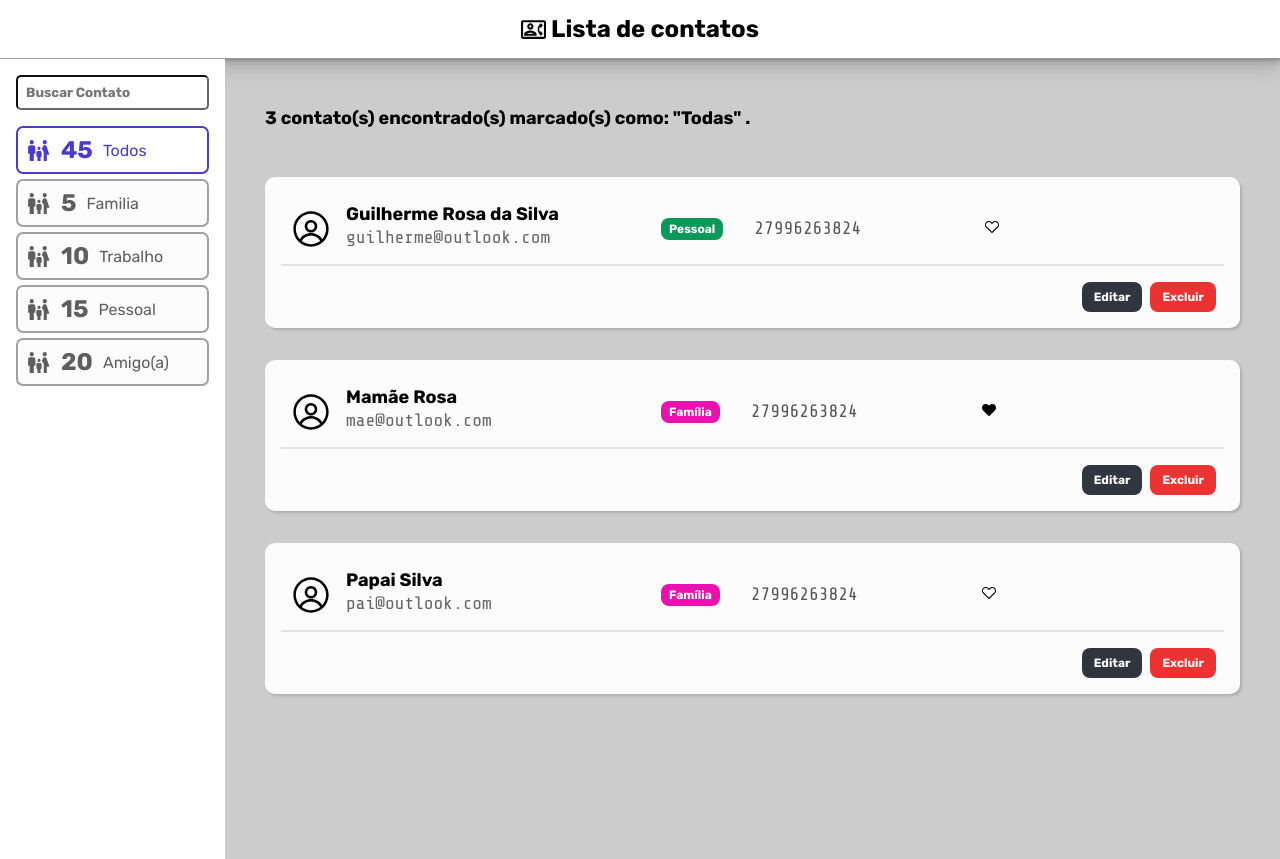
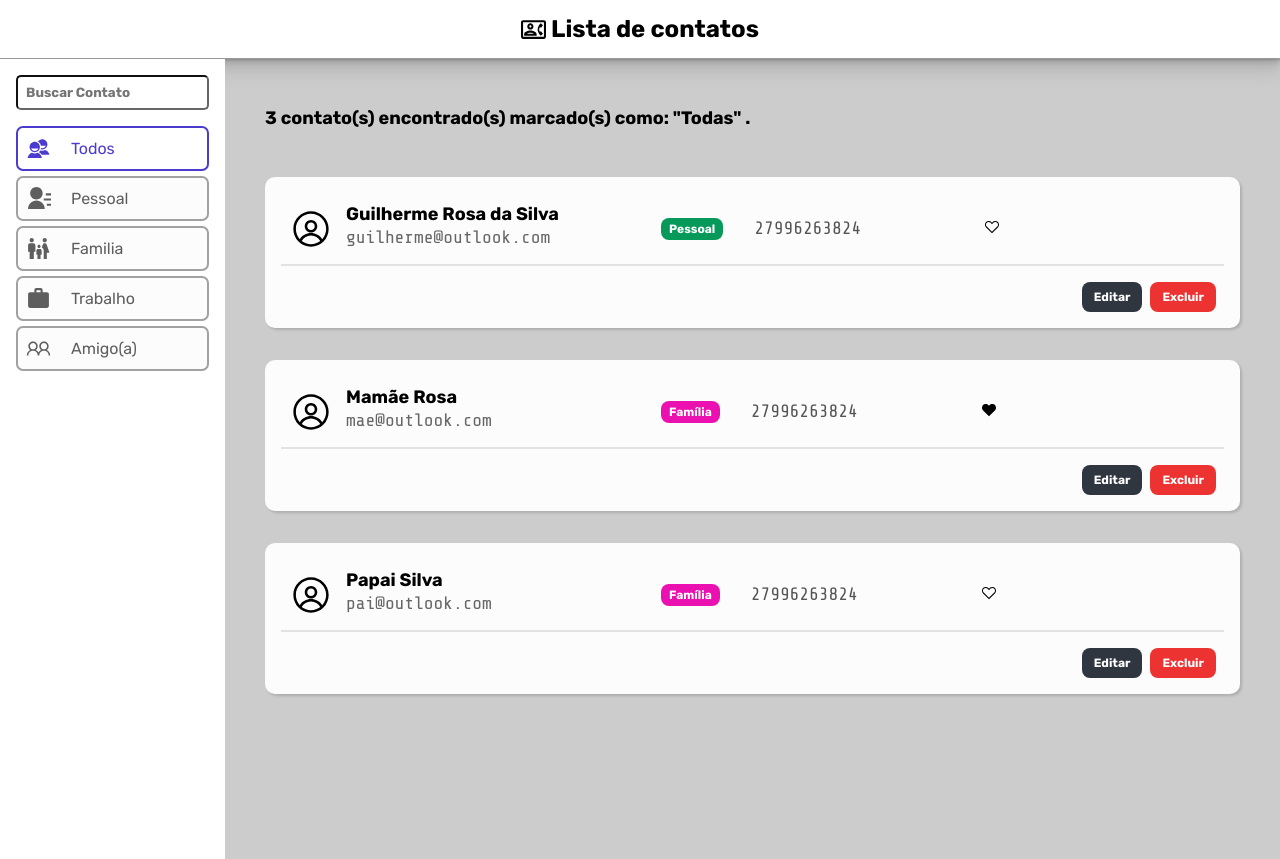
Before and after one commit to guilhermers23/EBAC_M32_Tarefa-ListaDeContatos, a React (Vite) app: page / in a window 1280 px wide. Built offline with nearby package versions, Linux system fonts and the light colour scheme.

Commit message:
Finalizando os Cards no Sidebar

```diff
--- a/src/components/CardFilter/index.tsx
+++ b/src/components/CardFilter/index.tsx
@@ -1,18 +1,27 @@
-import { MdFamilyRestroom } from "react-icons/md";
+import { useDispatch, useSelector } from "react-redux";
+import type { RootReducer } from "../../store";
+import type { ReactNode } from "react";
 import * as Enums from "../../utilities/enums/ContactEnums";
 import * as S from "./styled";
+import { changeFilter } from "../../store/reducers/filter";
 
-type PropsCard = {
-    label: string;
-    type: Enums.TypeContact;
-    counter: number;
-    hasActive: boolean;
-};
+type PropsCard = { label: string; typeValue?: Enums.TypeContact; icon: ReactNode };
 
-const CardFilter = ({ label, counter, hasActive }: PropsCard) => {
+const CardFilter = ({ label, counter, typeValue, icon }: PropsCard) => {
+    const dispatch = useDispatch();
+    const { filter, contacts } = useSelector((state: RootReducer) => state);
+
+    const onFilter = () => { dispatch(changeFilter({ valueType })) };
+
+    const isActive = (): boolean => {
+        return filter.valueType === typeValue;
+    };
+
+    const hasActive = isActive();
+
     return (
-        <S.Card active={hasActive}>
-            <MdFamilyRestroom size={25} />
+        <S.Card active={hasActive} onClick={onFilter}>
+            {icon}
             <S.Counter>{counter}</S.Counter>
             <S.Label>{label}</S.Label>
         </S.Card>
--- a/src/containers/Sidebar/index.tsx
+++ b/src/containers/Sidebar/index.tsx
@@ -1,20 +1,54 @@
+import { useNavigate } from "react-router-dom";
+import { useDispatch, useSelector } from "react-redux";
+import { MdFamilyRestroom, MdOutlineWork } from "react-icons/md";
+import { IoMdContacts } from "react-icons/io";
+import { LiaUserFriendsSolid } from "react-icons/lia";
+import { RiContactsFill } from "react-icons/ri";
+import type { RootReducer } from "../../store";
 import CardFilter from "../../components/CardFilter";
+import { changeTerm } from "../../store/reducers/filter";
+import * as Enums from "../../utilities/enums/ContactEnums";
 import * as S from "./styled";
 import * as GS from "../../styles";
 
-const Sidebar = () => {
+type PropsSidebar = { showFilter: boolean; }
+
+const Sidebar = ({ showFilter }: PropsSidebar) => {
+    const dispatch = useDispatch();
+    const navigate = useNavigate();
+    const { term } = useSelector((state: RootReducer) => state.filter);
+
+    const onChangeTerm = (event: React.ChangeEvent<HTMLInputElement>) => {
+        dispatch(changeTerm(event.target.value))
+    };
+
     return (
         <S.Aside>
-            <div>
-                <GS.Input type="text" placeholder="Buscar Contato" />
-                <S.Filters>
-                    <CardFilter counter={45} label="Todos" type="Todos" hasActive={true} />
-                    <CardFilter counter={5} hasActive={false} label="Familia" type="Familia" />
-                    <CardFilter counter={10} hasActive={false} label="Trabalho" type="Trabalho" />
-                    <CardFilter counter={15} hasActive={false} label="Pessoal" type="Pessoal" />
-                    <CardFilter counter={20} hasActive={false} label="Amigo(a)" type="Amigo(a)" />
-                </S.Filters>
-            </div>
+            {showFilter ? (
+
+                <div>
+                    <GS.Input type="text" placeholder="Buscar Contato"
+                        value={term} onChange={onChangeTerm} />
+                    <S.Filters>
+                        <CardFilter label="Todos" icon={<IoMdContacts size={25} />}
+                        />
+                        <CardFilter label="Pessoal" icon={<RiContactsFill size={25} />}
+                            typeValue={Enums.TypeContact.PESSOAL}
+                        />
+                        <CardFilter label="Familia" icon={<MdFamilyRestroom size={25} />}
+                            typeValue={Enums.TypeContact.FAMILIA}
+                        />
+                        <CardFilter label="Trabalho" icon={<MdOutlineWork size={25} />}
+                            typeValue={Enums.TypeContact.TRABALHO}
+                        />
+                        <CardFilter label="Amigo(a)" icon={<LiaUserFriendsSolid size={25} />}
+                            typeValue={Enums.TypeContact.AMIGO}
+                        />
+                    </S.Filters>
+                </div>
+            ) : (
+                <GS.Button onClick={() => navigate("/")}>Voltar para lista</GS.Button>
+            )}
         </S.Aside>
     )
 };
--- a/src/pages/Home/index.tsx
+++ b/src/pages/Home/index.tsx
@@ -5,7 +5,7 @@ import * as GS from "../../styles";
 const Home = () => {
     return (
         <GS.Container>
-            <Sidebar />
+            <Sidebar showFilter />
             <ContactList />
         </GS.Container>
     )
```
